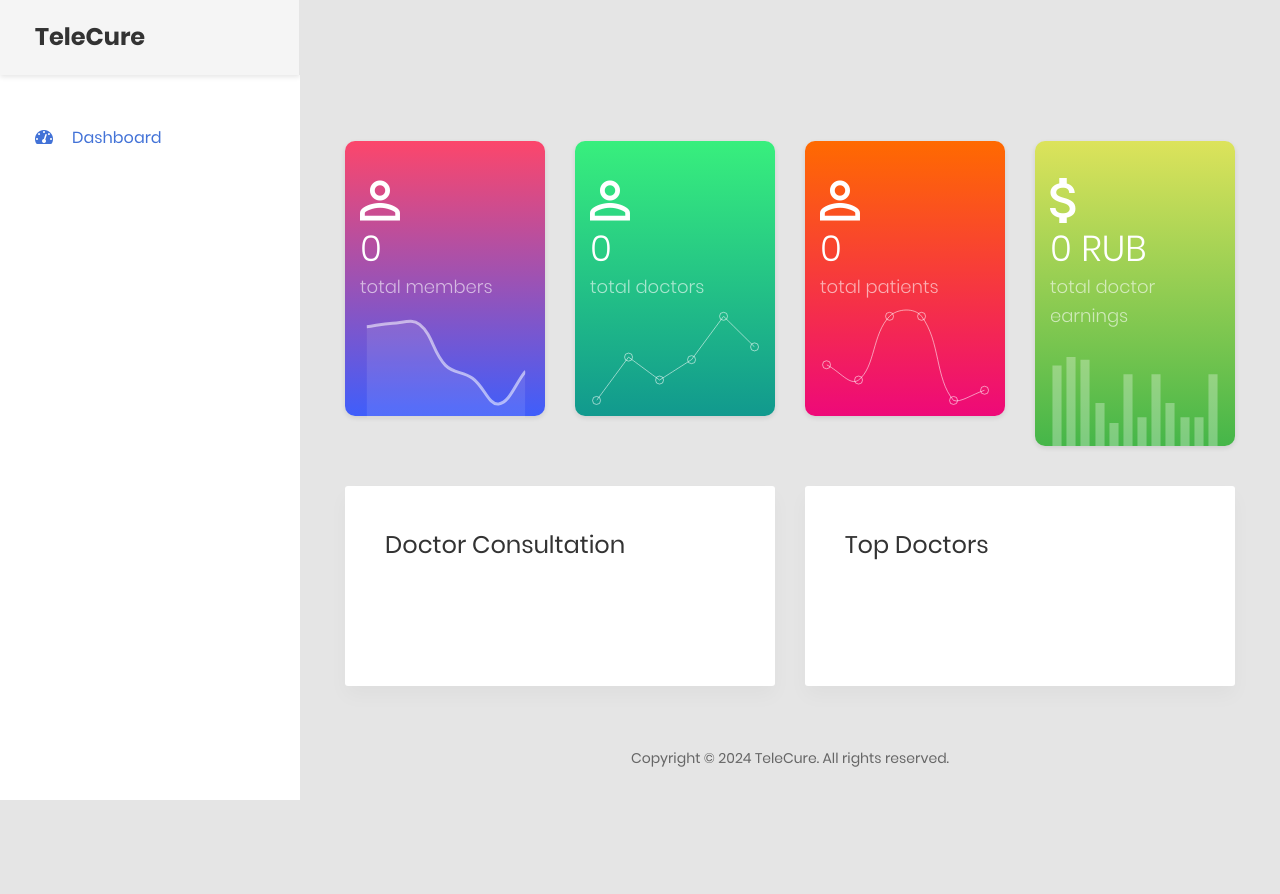
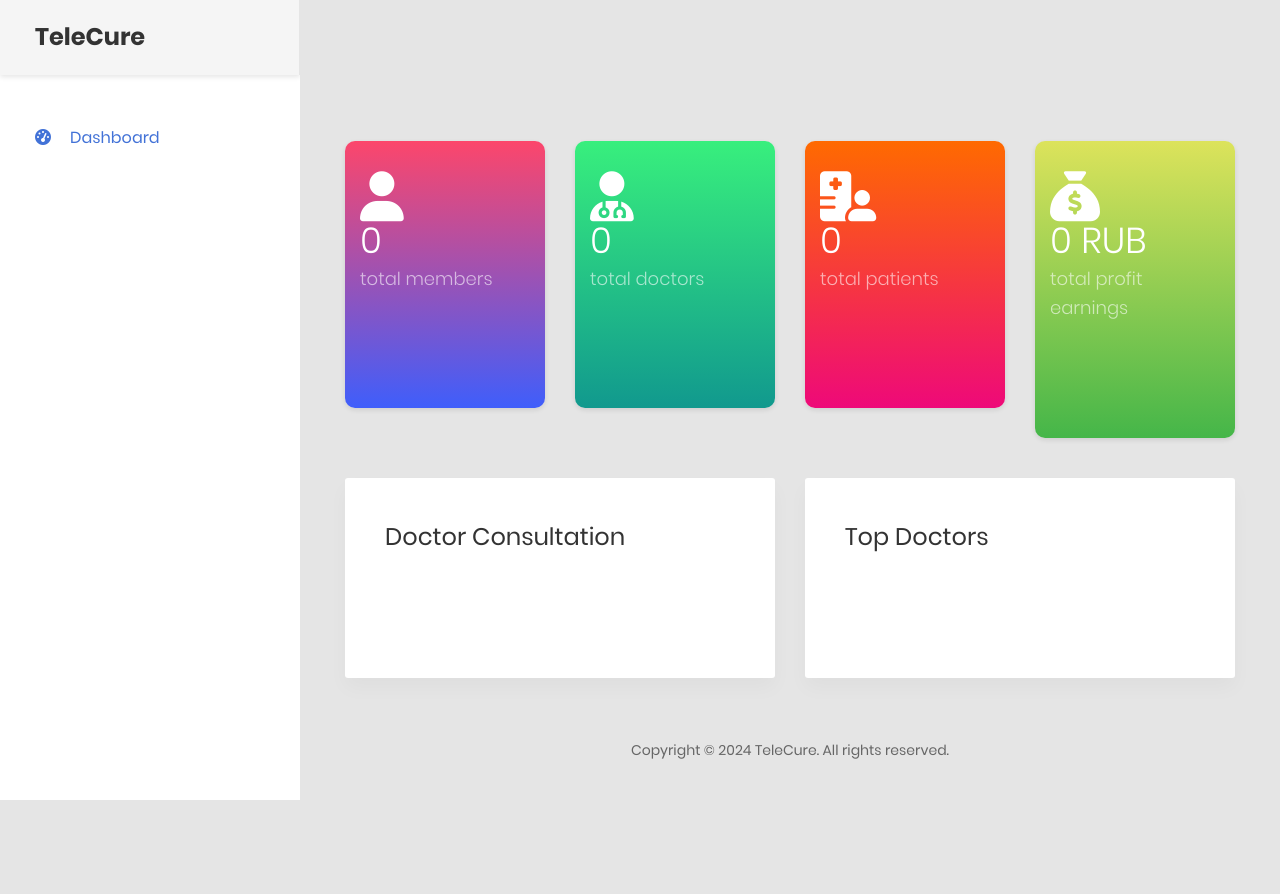
Before and after one commit to Winchestor2001/MedBot, a Django app: page /stat/ in a window 1280 px wide. After the commit the page ends 800 px from the top, so only its background shows below. Run offline with Django 4.2, Linux system fonts and the light colour scheme; the visitor is signed in with stand-in values (Sample User, id 1); data that the repository does not hold is empty; parts of the project's set-up code (start-up, migrations or seed data) failed here and were passed over; some libraries are stand-ins or nearby versions.

Commit message:
update code and stat page

```diff
--- a/med_app/admin.py
+++ b/med_app/admin.py
@@ -14,7 +14,7 @@ class UserAdmin(admin.ModelAdmin):
 
 @admin.register(Doctor)
 class DoctorAdmin(admin.ModelAdmin):
-    list_display = ["user", "full_name", "balance"]
+    list_display = ["user", "full_name", "balance", "profit"]
     list_display_links = ["user", "full_name"]
     readonly_fields = ['activate_url']
     search_fields = ['full_name']
--- a/med_app/models.py
+++ b/med_app/models.py
@@ -24,6 +24,7 @@ class Doctor(models.Model):
     price = models.FloatField(default=0)
     about = RichTextUploadingField(blank=True, null=True)
     balance = models.IntegerField(default=0)
+    profit = models.IntegerField(default=0)
     activate_url = models.CharField(max_length=100, default='null')
 
     def __str__(self):
--- a/med_app/serializers.py
+++ b/med_app/serializers.py
@@ -25,7 +25,8 @@ class DoctorRatingSerializer(ModelSerializer):
 class DoctorSerializer(ModelSerializer):
     class Meta:
         model = Doctor
-        fields = '__all__'
+        # fields = '__all__'
+        exclude = ['profit']
 
     @staticmethod
     def get_doctor_date(obj):
@@ -44,6 +45,8 @@ class DoctorSerializer(ModelSerializer):
         redata = super().to_representation(instance)
         redata['date'] = [item['time_interval'] for item in self.get_doctor_date(instance)]
         redata['rating'] = self.count_doctor_rating(instance)
+        redata['price'] = instance.price + instance.profit
+        redata['balance'] = (instance.balance / redata['price']) * instance.price
         return redata
 
 
--- a/med_app/views.py
+++ b/med_app/views.py
@@ -435,7 +435,7 @@ class GetPatientChatsAPI(APIView):
     def get(self, request):
         user_id = request.data.get('user_id')
         # patient = Patient.objects.get(user__user_id=request.data.get('user_id'))
-        chats = ChatStorage.objects.filter(patient__user__user_id=user_id, patient__confirance_status='wait')
+        chats = ChatStorage.objects.filter(patient__user__user_id=user_id)
         serializer = PatientChatSerializer(instance=chats, many=True)
         return Response({'chats': serializer.data})
 
--- a/telecure_stat/templates/base.html
+++ b/telecure_stat/templates/base.html
@@ -37,6 +37,7 @@
     <!-- Main CSS-->
     <link href="{% static 'css/theme.css' %}" rel="stylesheet" media="all">
 
+    <link rel="stylesheet" href="https://cdnjs.cloudflare.com/ajax/libs/font-awesome/6.5.1/css/all.min.css" integrity="sha512-DTOQO9RWCH3ppGqcWaEA1BIZOC6xxalwEsw9c2QQeAIftl+Vegovlnee1c9QX4TctnWMn13TZye+giMm8e2LwA==" crossorigin="anonymous" referrerpolicy="no-referrer" />
 </head>
 
 <body class="animsition">
--- a/telecure_stat/templates/index.html
+++ b/telecure_stat/templates/index.html
@@ -168,7 +168,7 @@ Dashboard
                                     <div class="overview__inner">
                                         <div class="overview-box clearfix">
                                             <div class="icon">
-                                                <i class="zmdi zmdi-account-o"></i>
+                                                <i class="fa-solid fa-user" style="font-size: 50px;"></i>
                                             </div>
                                             <div class="text">
                                                 <h2>{{ total_members }}</h2>
@@ -176,7 +176,7 @@ Dashboard
                                             </div>
                                         </div>
                                         <div class="overview-chart">
-                                            <canvas id="widgetChart1"></canvas>
+<!--                                            <canvas id="widgetChart1"></canvas>-->
                                         </div>
                                     </div>
                                 </div>
@@ -186,7 +186,7 @@ Dashboard
                                     <div class="overview__inner">
                                         <div class="overview-box clearfix">
                                             <div class="icon">
-                                                <i class="zmdi zmdi-account-o"></i>
+                                                <i class="fa-solid fa-user-doctor" style="font-size: 50px;"></i>
                                             </div>
                                             <div class="text">
                                                 <h2>{{ total_doctors }}</h2>
@@ -194,7 +194,7 @@ Dashboard
                                             </div>
                                         </div>
                                         <div class="overview-chart">
-                                            <canvas id="widgetChart2"></canvas>
+<!--                                            <canvas id="widgetChart2"></canvas>-->
                                         </div>
                                     </div>
                                 </div>
@@ -204,7 +204,7 @@ Dashboard
                                     <div class="overview__inner">
                                         <div class="overview-box clearfix">
                                             <div class="icon">
-                                                <i class="zmdi zmdi-account-o"></i>
+                                                <i class="fa-solid fa-hospital-user" style="font-size: 50px;"></i>
                                             </div>
                                             <div class="text">
                                                 <h2>{{ total_patients }}</h2>
@@ -212,7 +212,7 @@ Dashboard
                                             </div>
                                         </div>
                                         <div class="overview-chart">
-                                            <canvas id="widgetChart3"></canvas>
+<!--                                            <canvas id="widgetChart3"></canvas>-->
                                         </div>
                                     </div>
                                 </div>
@@ -222,15 +222,15 @@ Dashboard
                                     <div class="overview__inner">
                                         <div class="overview-box clearfix">
                                             <div class="icon">
-                                                <i class="zmdi zmdi-money"></i>
+                                                <i class="fa-solid fa-sack-dollar" style="font-size: 50px;"></i>
                                             </div>
                                             <div class="text">
-                                                <h2>{{ total_doctor_balance }} RUB</h2>
-                                                <span>total doctor earnings</span>
+                                                <h2>{{ profit }} RUB</h2>
+                                                <span>total profit earnings</span>
                                             </div>
                                         </div>
                                         <div class="overview-chart">
-                                            <canvas id="widgetChart4"></canvas>
+<!--                                            <canvas id="widgetChart4"></canvas>-->
                                         </div>
                                     </div>
                                 </div>
--- a/telecure_stat/views.py
+++ b/telecure_stat/views.py
@@ -11,6 +11,11 @@ def home_page(request):
     total_patients = Patient.objects.all().count()
     doctors_earn = Doctor.objects.all().aggregate(total_balance=Sum('balance'))
     total_balance = doctors_earn['total_balance'] if doctors_earn['total_balance'] else 0
+    profit = 0
+    for doctor in Doctor.objects.all():
+        patients = Patient.objects.filter(doctor=doctor).count()
+        profit += doctor.profit * patients
+
     doctors = Doctor.objects.all().order_by('-balance')
 
     context = {
@@ -19,6 +24,7 @@ def home_page(request):
         "total_patients": total_patients,
         "total_doctor_balance": total_balance,
         "doctors": doctors,
+        "profit": profit,
     }
 
     return render(request, 'index.html', context=context)
```
